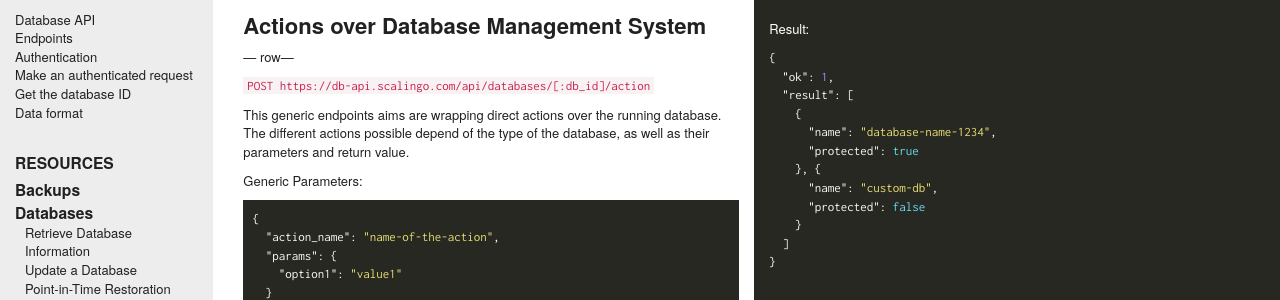
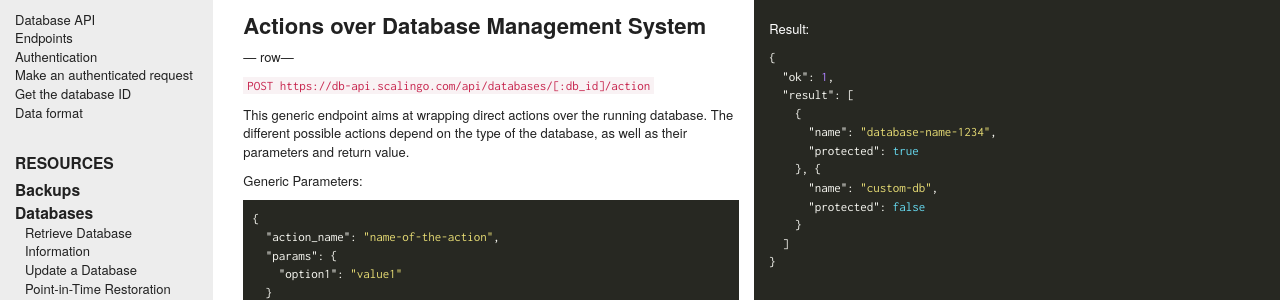
Before and after one commit to jdauphant/developers-documentation, a Jekyll site: the page built from _database_api/databases.md, in a window 1280 px wide and 900 px high, scrolled down 2499 px. Shown: the part 155-455 px from the top of the window. Built offline with Jekyll 4.4.1, drawn with Linux system fonts in a browser that asks for light colours; nearby versions of some CDN libraries; comment, search, counter and statistics services are not loaded; some of the changed text lies outside the part shown.

Commit message:
Review changes

```diff
--- a/_database_api/databases.md
+++ b/_database_api/databases.md
@@ -230,8 +230,8 @@ Returns 201 Created
 
 `POST https://db-api.scalingo.com/api/databases/[:db_id]/action`
 
-This generic endpoints aims are wrapping direct actions over the running
-database. The different actions possible depend of the type of the database,
+This generic endpoint aims at wrapping direct actions over the running
+database. The different possible actions depend on the type of the database,
 as well as their parameters and return value.
 
 Generic Parameters:
@@ -517,7 +517,7 @@ Response:
 
 --- row ---
 
-* `pg-terminate-query`: Force stop a running query: (`pg_terminate_backend` method)
+* `pg-terminate-query`: Force stop a running query (`pg_terminate_backend` method)
 
 ||| col |||
 
```
Also changed, not shown: other parts of _database_api/databases.md (+1 -1 lines).
